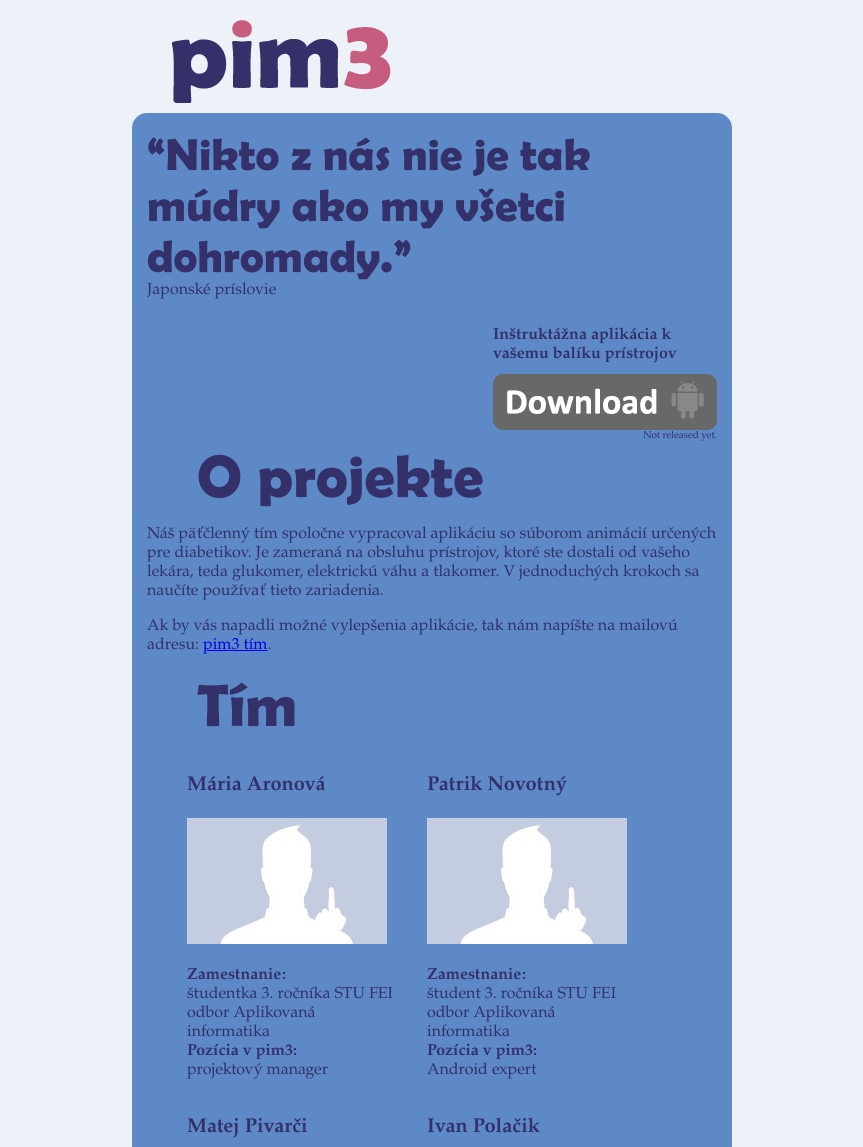
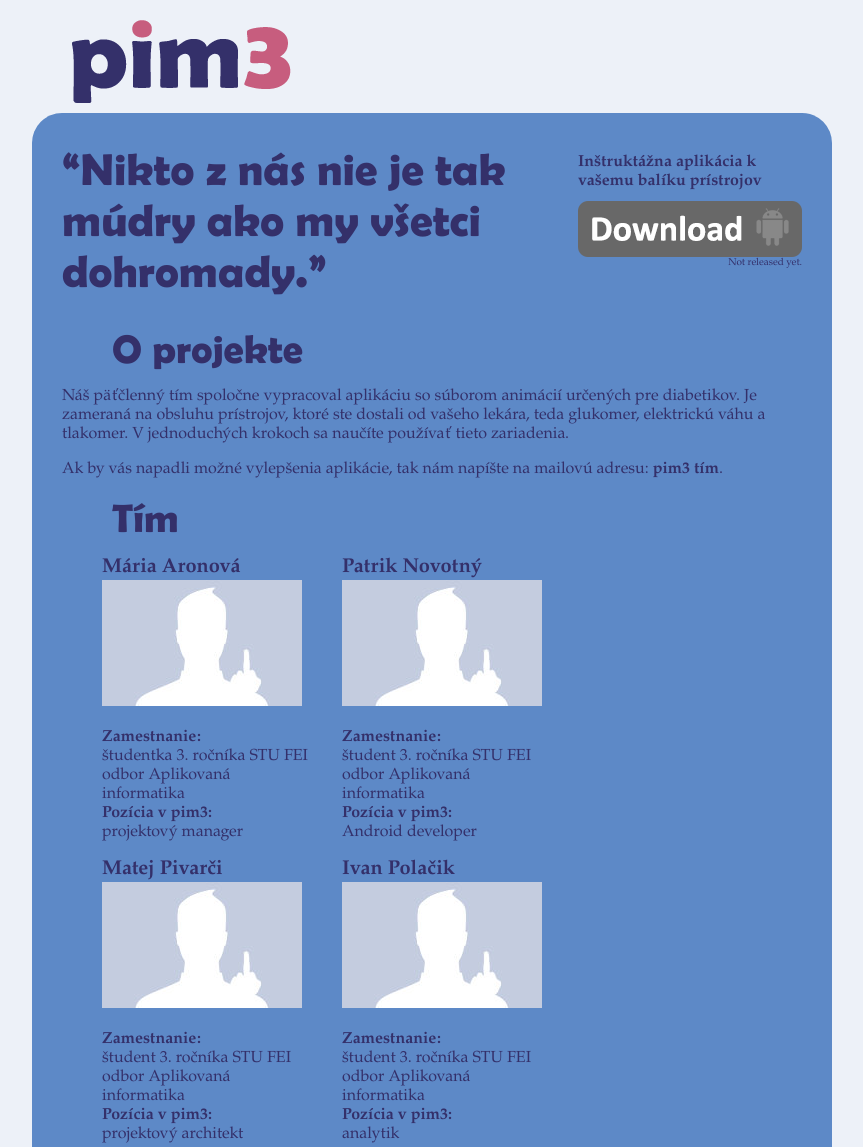
Before and after one commit to pim3/website, a plain HTML site: page public_html/index.html in a window 1280 px wide. Shown: the top 1147 px of the page, without its empty margins (208-1071 px from the left). Drawn offline with Linux system fonts and the light colour scheme.

Commit message:
oprava chyb

```diff
--- a/public_html/css/v0.css
+++ b/public_html/css/v0.css
@@ -19,16 +19,33 @@ body{
     color: #34306a;
 }
 
+a{
+    font-weight: bold;
+    text-decoration: none;
+    color: #34306a;
+}
+
+a .hover{
+    color: #edf1f8;
+}
+
+a .visited{
+    font-weight: bold;
+    text-decoration: none;
+    color: #34306a;
+}
+
 #mainContainer{
-    width: 600px;
+    width: 800px;
     margin-left: auto;
     margin-right: auto;
 }
 
 #content{
     background-color: #5d89c7;
-    border-radius: 15px;
-    padding: 15px;
+    border-radius: 30px;
+    padding: 30px 30px 0 30px ;
+    overflow: hidden;
 }
 
 #logo{
@@ -45,9 +62,11 @@ body{
 
 #motto{
     font-family: "berlinSans";
+    width: 500px;
     //font-weight: bold;
     font-size: 45px;
     float: left;
+    margin-bottom: 30px;
 }
 
 #download{
@@ -68,7 +87,6 @@ body{
     font-weight: bold;
     margin-bottom: 10px;
 }
-
 #download #version{
     font-size: 10px;
     float:right;
@@ -76,7 +94,7 @@ body{
 
 h2{
     font-family: "berlinSans";
-    font-size: 60px;
+    font-size: 40px;
     margin: 0px 0px 0px 50px;
 }
 
@@ -94,8 +112,13 @@ h2{
 
 #members h3{
     font-size: 20px;
+    margin: 0 0 0 0;
 }
 
 #memebers p{
     margin-right: 10px;
 }
+
+#footer{
+    float: right;
+}
--- a/public_html/index.html
+++ b/public_html/index.html
@@ -19,7 +19,6 @@ and open the template in the editor.
             <div id="content">
                 <div id="top">
                     <div id="motto">“Nikto z nás nie je tak múdry ako my všetci dohromady.”</div>
-                    <p>Japonské príslovie</p>
                     <div id="download">
                         <div id="description">Inštruktážna aplikácia k vašemu balíku prístrojov</div>
                         <div id="button">Download</div>
@@ -55,7 +54,7 @@ and open the template in the editor.
                             <b>Zamestnanie:</b><br>
                             študent 3. ročníka STU FEI odbor Aplikovaná informatika<br>
                             <b>Pozícia v pim3:</b><br>
-                            Android expert
+                            Android developer
                         </p>
                     </li>
                     <li>
@@ -85,7 +84,7 @@ and open the template in the editor.
                             <b>Zamestnanie:</b><br>
                             študent 3. ročníka STU FEI odbor Aplikovaná informatika<br>
                             <b>Pozícia v pim3:</b><br>
-                            pragramátor
+                            Android a web developer
                         </p>
                     </li>
                 </ul>
@@ -100,6 +99,9 @@ and open the template in the editor.
                     <li>Link3</li>
                     <li>Link4</li>
                 </ul>
+            <div id="footer">
+                <a rel="license" href="http://creativecommons.org/licenses/by-sa/3.0/deed.en_US"><img alt="Creative Commons License" style="border-width:0" src="http://i.creativecommons.org/l/by-sa/3.0/88x31.png" /></a> 2013 by pim3 team
+            </div>
             </div>
         </div>
     </body>
```
